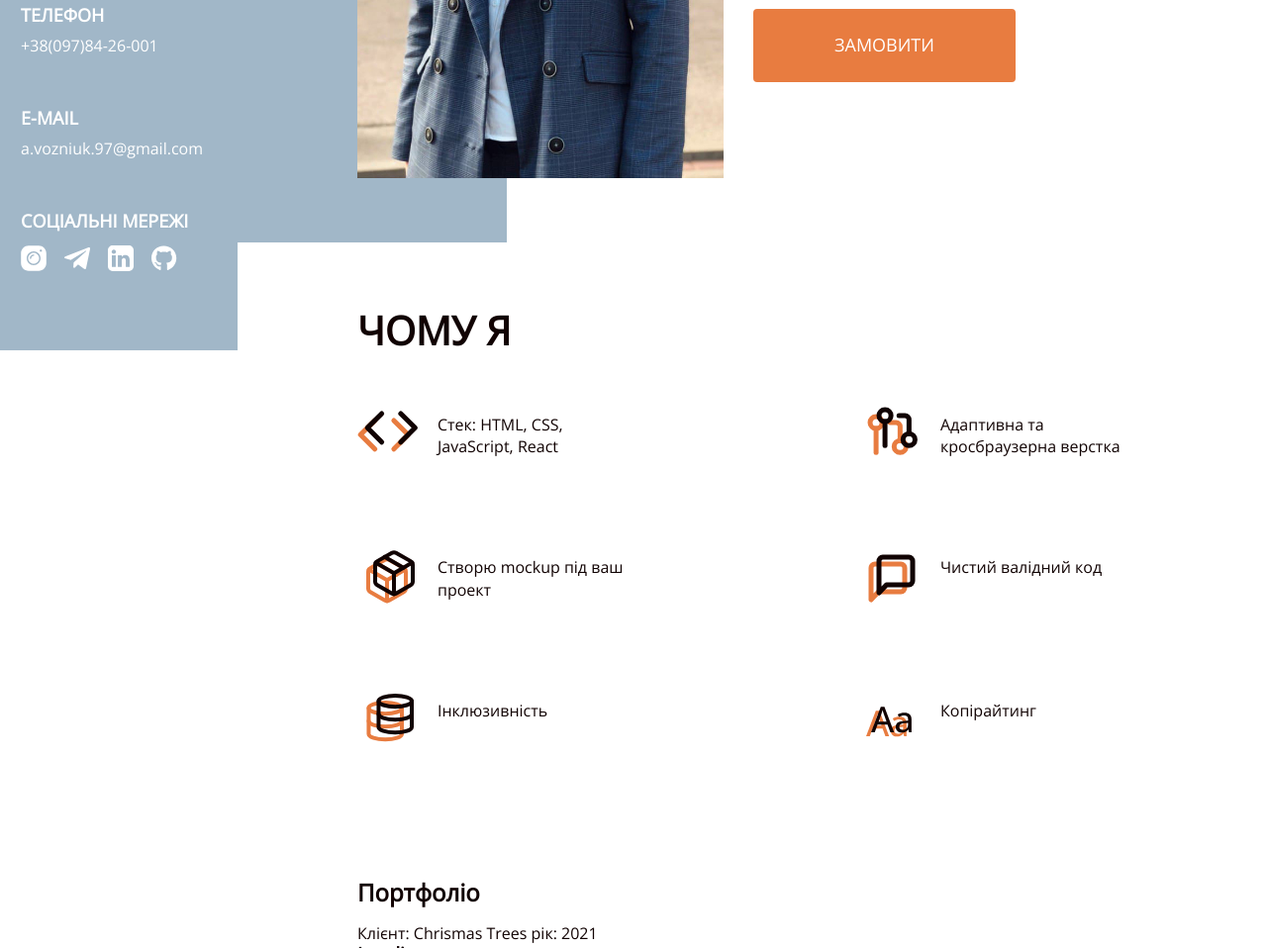
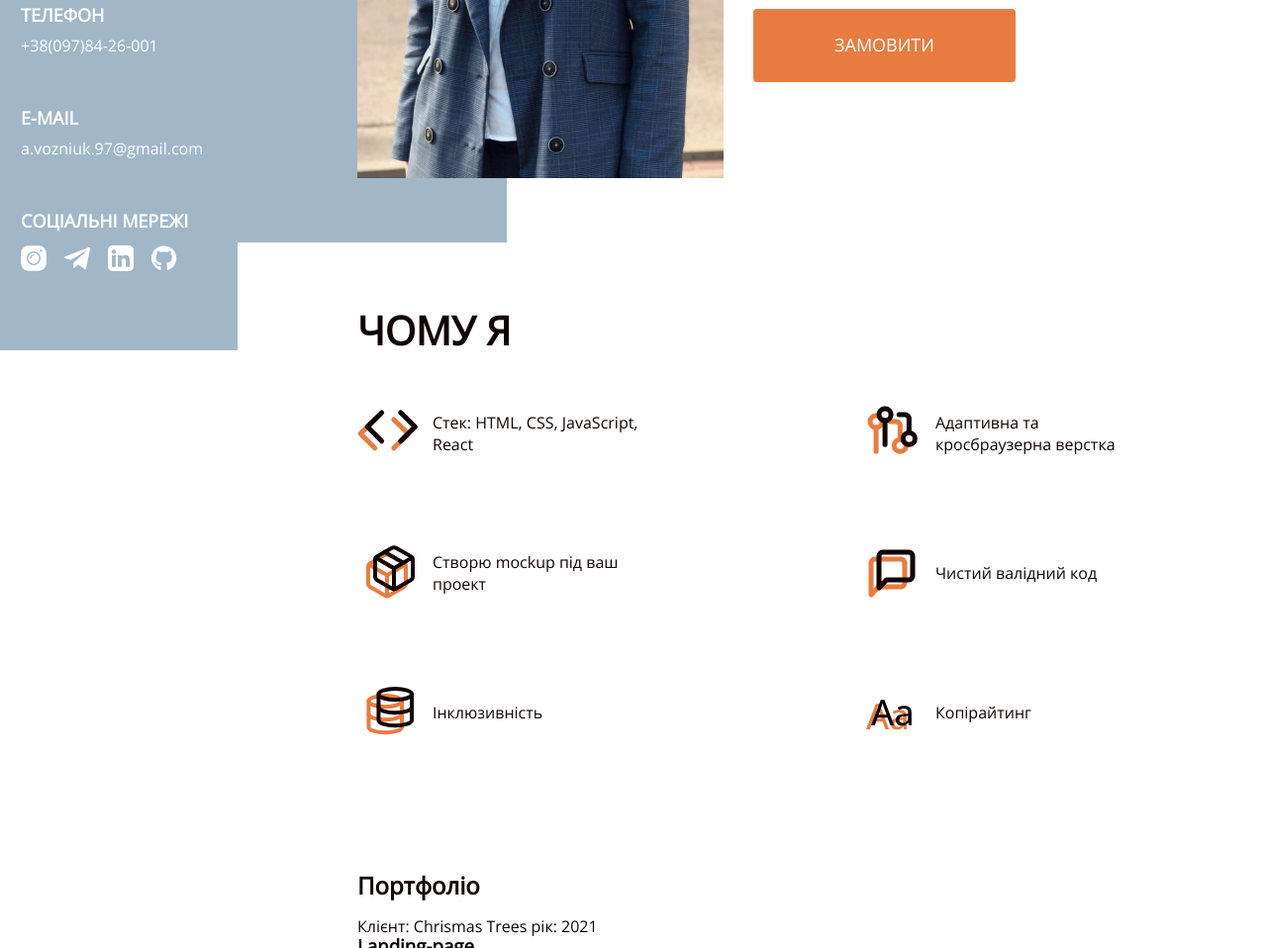
Before and after one commit to SquareEnix-bot/training-portfolio, a plain HTML site: page index.html in a window 1280 px wide. Shown: the part 446-1404 px from the top of the page at 99% size. Drawn offline with Linux system fonts and the light colour scheme.

Commit message:
.advantage__item:before
виправлені переваги через flex та :before

```diff
--- a/styles/advantage.css
+++ b/styles/advantage.css
@@ -14,15 +14,48 @@
 }
 
 .advantage__item {
+  display: flex;
+  column-gap: 15px;
+  align-items: center;
   flex-basis: 290px;
   min-height: 61px;
   font-weight: 500;
   font-size: 14px;
   line-height: 140%;
-  padding: 10px 10px 10px 81px;
+}
+
+.advantage__item:before {
+  content: '';
+  flex-basis: 61px;
+  flex-shrink: 0;
+  height: 61px;
   background-repeat: no-repeat;
-  background-position: left;
-  background-size: 61px;
+  background-position: center;
+  background-size: contain;
+}
+
+.advantage__item_stack:before {
+  background-image: url('../images/advantage/stack.svg');
+}
+
+.advantage__item_mockup:before {
+  background-image: url('../images/advantage/mockup.svg');
+}
+
+.advantage__item_inclusive:before {
+  background-image: url('../images/advantage/inclusive.svg');
+}
+
+.advantage__item_adapt:before {
+  background-image: url('../images/advantage/adapt.svg');
+}
+
+.advantage__item_clear:before {
+  background-image: url('../images/advantage/clear.svg');
+}
+
+.advantage__item_copyright:before {
+  background-image: url('../images/advantage/copyright.svg');
 }
 
 @media (min-width: 480px) {
@@ -84,27 +117,3 @@
     font-size: 18px;
   }
 }
-
-.advantage__item_stack {
-  background-image: url('../images/advantage/stack.svg');
-}
-
-.advantage__item_mockup {
-  background-image: url('../images/advantage/mockup.svg');
-}
-
-.advantage__item_inclusive {
-  background-image: url('../images/advantage/inclusive.svg');
-}
-
-.advantage__item_adapt {
-  background-image: url('../images/advantage/adapt.svg');
-}
-
-.advantage__item_clear {
-  background-image: url('../images/advantage/clear.svg');
-}
-
-.advantage__item_copyright {
-  background-image: url('../images/advantage/copyright.svg');
-}
```
